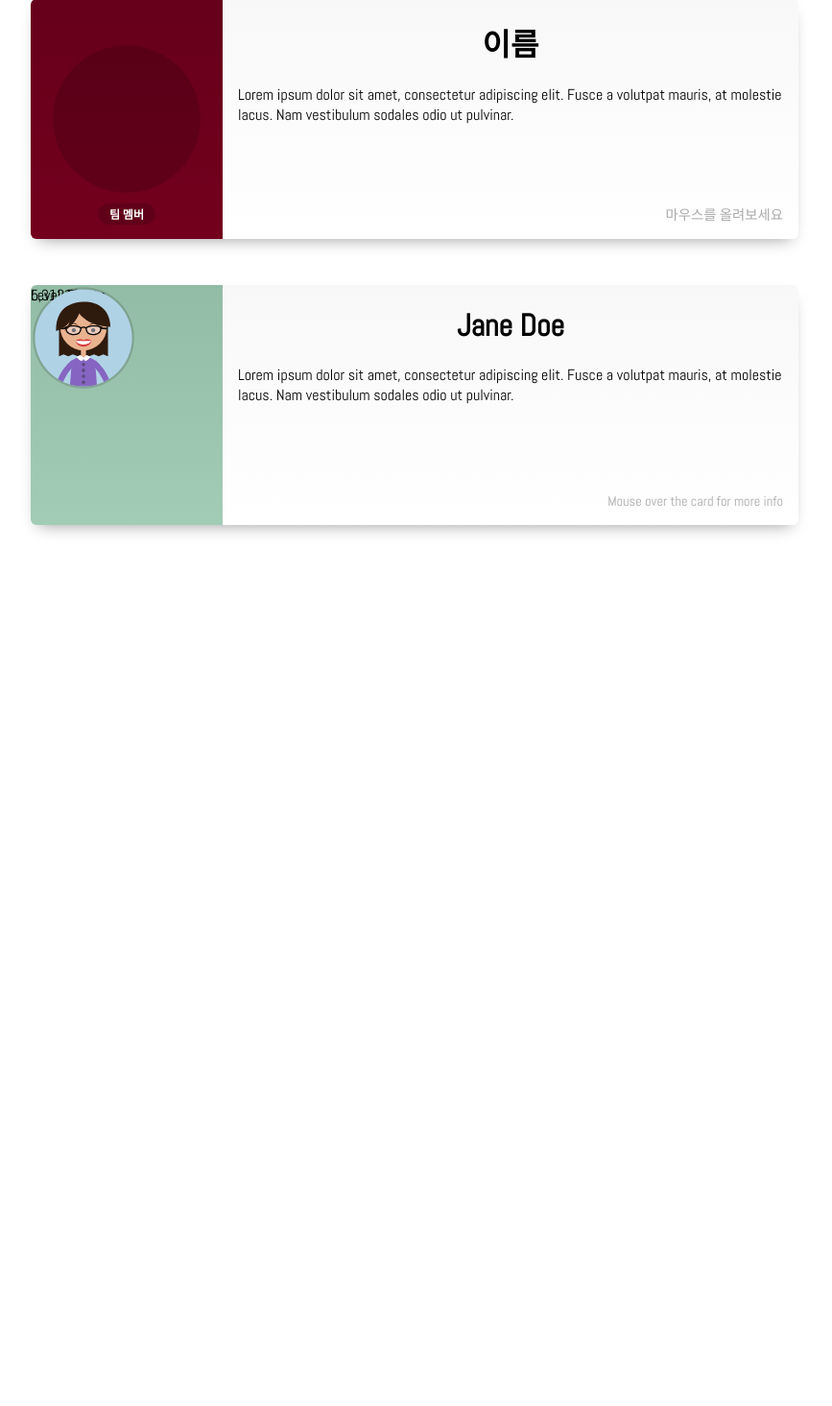
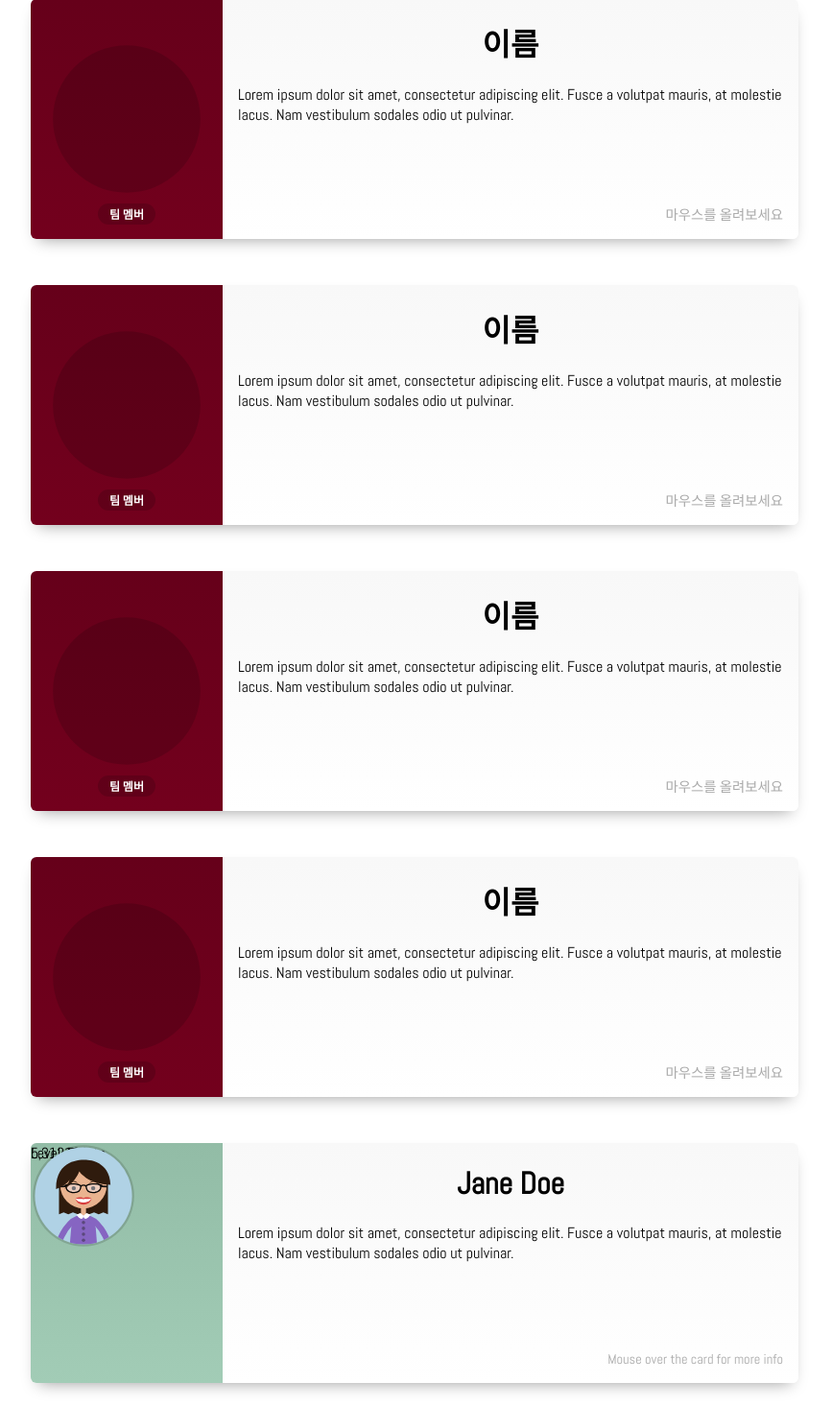
Before and after one commit to jbae9/miniproject, a Flask app: page / in a window 1280 px wide. Shown: the part 566-2031 px from the top of the page at 96% size, without its empty margins (0-867 px from the left). Before the commit the page ends 1123 px from the top, so only its background shows below. Run offline with Flask 2, Linux system fonts and the light colour scheme.

Commit message:
모든 멤버 카드 추가

```diff
--- a/templates/index.html
+++ b/templates/index.html
@@ -129,7 +129,157 @@
         </div>
     </div>
 
+<!--문성원 카드-->
+    <div class="card">
+        <div class="additional">
+            <div class="user-card center">
+                <div class="teamPosition center">
+                    팀 멤버
+                </div>
+                <svg width="160" height="160" viewBox="0 0 250 250" xmlns="http://www.w3.org/2000/svg" role="img"
+                     aria-labelledby="title desc" class="center">
 
+                    <title id="title">이름</title>
+                    <defs>
+                        <clipPath id="scene">
+                            <circle cx="125" cy="125" r="115"/>
+                        </clipPath>
+                    </defs>
+                    <circle cx="125" cy="125" r="120" fill="rgba(0,0,0,0.15)"/>
+                </svg>
+                <div class="imgCrop">
+                    <!-- static 폴더에 이미지를 올리면 src안에 '../static/파일이름.jpg'로 부르면 됩니다-->
+                    <img class="memberImg center" src="">
+                </div>
+            </div>
+            <div class="more-info">
+                <h1>이름</h1>
+                <div class="coords">
+                    <span>MBTI</span>
+                    <span>??</span>
+                </div>
+                <div class="coords">
+                    <span>장점</span>
+                    <span>??</span>
+                </div>
+                <div class="coords">
+                    <span>스타일</span>
+                    <span>??</span>
+                </div>
+                <div class="blogButton">
+
+                </div>
+            </div>
+        </div>
+        <div class="general">
+            <h1>이름</h1>
+            <p>Lorem ipsum dolor sit amet, consectetur adipiscing elit. Fusce a volutpat mauris, at molestie lacus. Nam
+                vestibulum sodales odio ut pulvinar.</p>
+            <span class="more">마우스를 올려보세요</span>
+        </div>
+    </div>
+
+<!--이호균 카드-->
+    <div class="card">
+        <div class="additional">
+            <div class="user-card center">
+                <div class="teamPosition center">
+                    팀 멤버
+                </div>
+                <svg width="160" height="160" viewBox="0 0 250 250" xmlns="http://www.w3.org/2000/svg" role="img"
+                     aria-labelledby="title desc" class="center">
+
+                    <title id="title">이름</title>
+                    <defs>
+                        <clipPath id="scene">
+                            <circle cx="125" cy="125" r="115"/>
+                        </clipPath>
+                    </defs>
+                    <circle cx="125" cy="125" r="120" fill="rgba(0,0,0,0.15)"/>
+                </svg>
+                <div class="imgCrop">
+                    <!-- static 폴더에 이미지를 올리면 src안에 '../static/파일이름.jpg'로 부르면 됩니다-->
+                    <img class="memberImg center" src="">
+                </div>
+            </div>
+            <div class="more-info">
+                <h1>이름</h1>
+                <div class="coords">
+                    <span>MBTI</span>
+                    <span>??</span>
+                </div>
+                <div class="coords">
+                    <span>장점</span>
+                    <span>??</span>
+                </div>
+                <div class="coords">
+                    <span>스타일</span>
+                    <span>??</span>
+                </div>
+                <div class="blogButton">
+
+                </div>
+            </div>
+        </div>
+        <div class="general">
+            <h1>이름</h1>
+            <p>Lorem ipsum dolor sit amet, consectetur adipiscing elit. Fusce a volutpat mauris, at molestie lacus. Nam
+                vestibulum sodales odio ut pulvinar.</p>
+            <span class="more">마우스를 올려보세요</span>
+        </div>
+    </div>
+
+<!--김규태 카드-->
+    <div class="card">
+        <div class="additional">
+            <div class="user-card center">
+                <div class="teamPosition center">
+                    팀 멤버
+                </div>
+                <svg width="160" height="160" viewBox="0 0 250 250" xmlns="http://www.w3.org/2000/svg" role="img"
+                     aria-labelledby="title desc" class="center">
+
+                    <title id="title">이름</title>
+                    <defs>
+                        <clipPath id="scene">
+                            <circle cx="125" cy="125" r="115"/>
+                        </clipPath>
+                    </defs>
+                    <circle cx="125" cy="125" r="120" fill="rgba(0,0,0,0.15)"/>
+                </svg>
+                <div class="imgCrop">
+                    <!-- static 폴더에 이미지를 올리면 src안에 '../static/파일이름.jpg'로 부르면 됩니다-->
+                    <img class="memberImg center" src="">
+                </div>
+            </div>
+            <div class="more-info">
+                <h1>이름</h1>
+                <div class="coords">
+                    <span>MBTI</span>
+                    <span>??</span>
+                </div>
+                <div class="coords">
+                    <span>장점</span>
+                    <span>??</span>
+                </div>
+                <div class="coords">
+                    <span>스타일</span>
+                    <span>??</span>
+                </div>
+                <div class="blogButton">
+
+                </div>
+            </div>
+        </div>
+        <div class="general">
+            <h1>이름</h1>
+            <p>Lorem ipsum dolor sit amet, consectetur adipiscing elit. Fusce a volutpat mauris, at molestie lacus. Nam
+                vestibulum sodales odio ut pulvinar.</p>
+            <span class="more">마우스를 올려보세요</span>
+        </div>
+    </div>
+
+<!--삭제 예정-->
     <div class="card green">
         <div class="additional">
             <div class="user-card">
```
